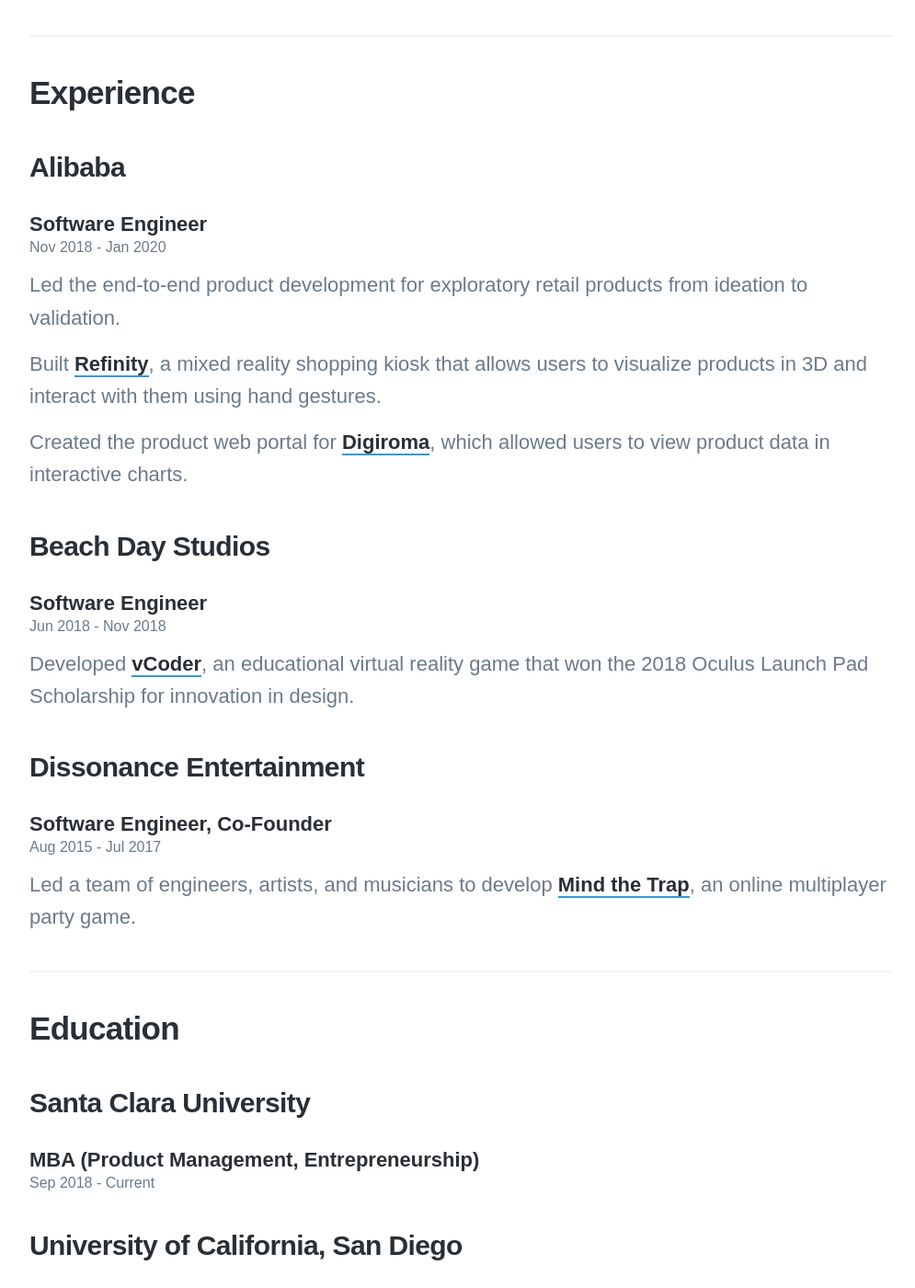
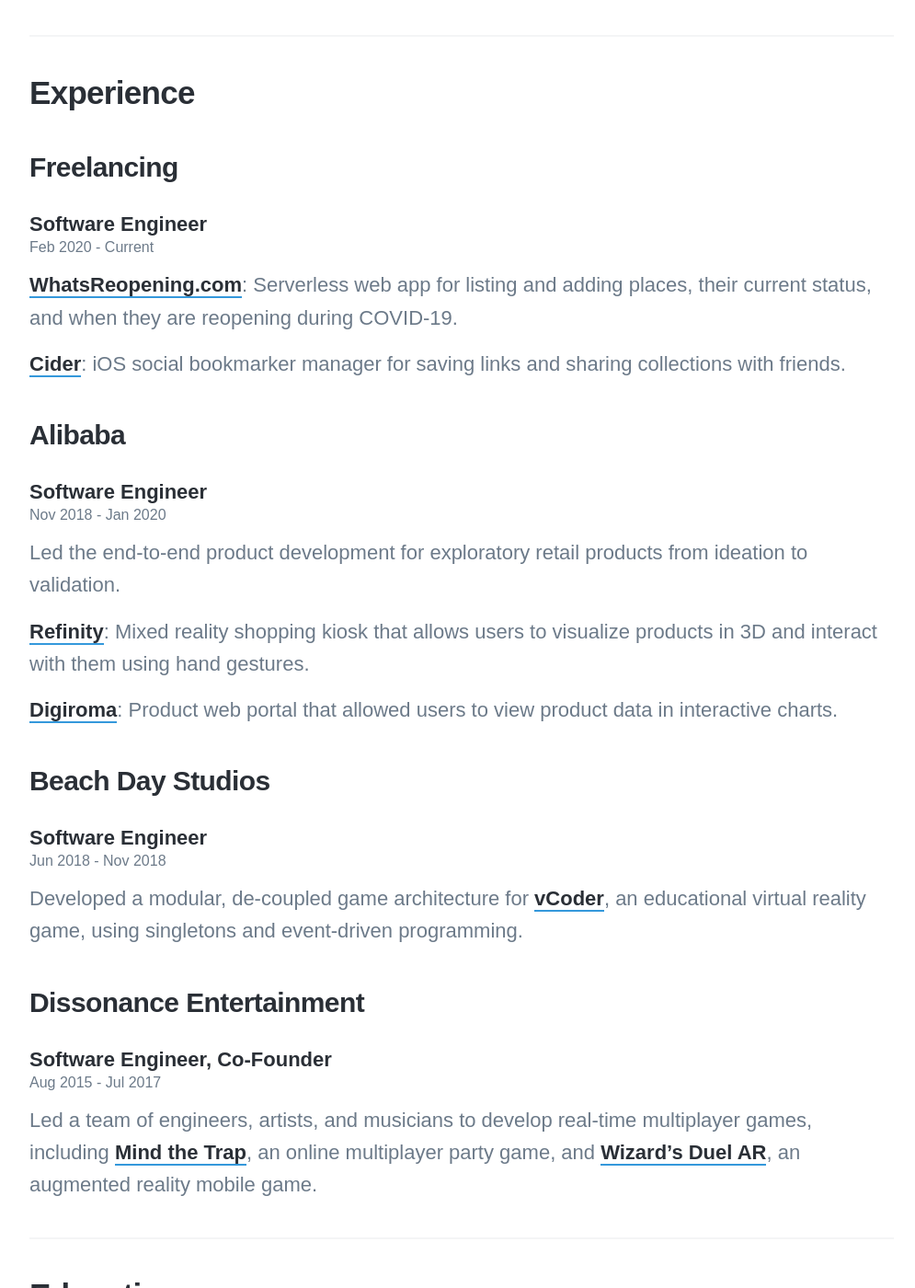
Before and after one commit to kennethfreeflow/kennethlng.github.io, a Jekyll site: the page built from _pages/cv.md, in a window 1280 px wide and 1400 px high, scrolled down 719 px. Shown: the whole window at 92% size, without its empty margins (138-1133 px from the left). Built offline with Jekyll 4.4.1, drawn with Linux system fonts in a browser that asks for light colours; nearby versions of some CDN libraries; some web fonts are replaced.

Commit message:
Update cv.md

```diff
--- a/_pages/cv.md
+++ b/_pages/cv.md
@@ -11,6 +11,16 @@
 
 ## Experience
 
+### Freelancing
+
+#### Software Engineer
+
+<caption>Feb 2020 - Current</caption>
+
+[WhatsReopening.com](/whats-reopening): Serverless web app for listing and adding places, their current status, and when they are reopening during COVID-19.
+
+[Cider](/cider): iOS social bookmarker manager for saving links and sharing collections with friends.
+
 ### Alibaba
 
 #### Software Engineer
@@ -19,9 +29,9 @@
 
 Led the end-to-end product development for exploratory retail products from ideation to validation.
 
-Built [Refinity](/refinity), a mixed reality shopping kiosk that allows users to visualize products in 3D and interact with them using hand gestures.
+[Refinity](/refinity): Mixed reality shopping kiosk that allows users to visualize products in 3D and interact with them using hand gestures.
 
-Created the product web portal for [Digiroma](/digiroma), which allowed users to view product data in interactive charts.
+[Digiroma](/digiroma): Product web portal that allowed users to view product data in interactive charts.
 
 ### Beach Day Studios
 
@@ -29,7 +39,7 @@
 
 <caption>Jun 2018 - Nov 2018</caption>
 
-Developed [vCoder](/vcoder), an educational virtual reality game that won the 2018 Oculus Launch Pad Scholarship for innovation in design.
+Developed a modular, de-coupled game architecture for [vCoder](/vcoder), an educational virtual reality game, using singletons and event-driven programming.
 
 ### Dissonance Entertainment
 
@@ -37,7 +47,7 @@
 
 <caption>Aug 2015 - Jul 2017</caption>
 
-Led a team of engineers, artists, and musicians to develop [Mind the Trap](/mind-the-trap), an online multiplayer party game.
+Led a team of engineers, artists, and musicians to develop real-time multiplayer games, including [Mind the Trap](/mind-the-trap), an online multiplayer party game, and [Wizard's Duel AR](/wizards-duel-ar), an augmented reality mobile game.
 
 ---
 
```
